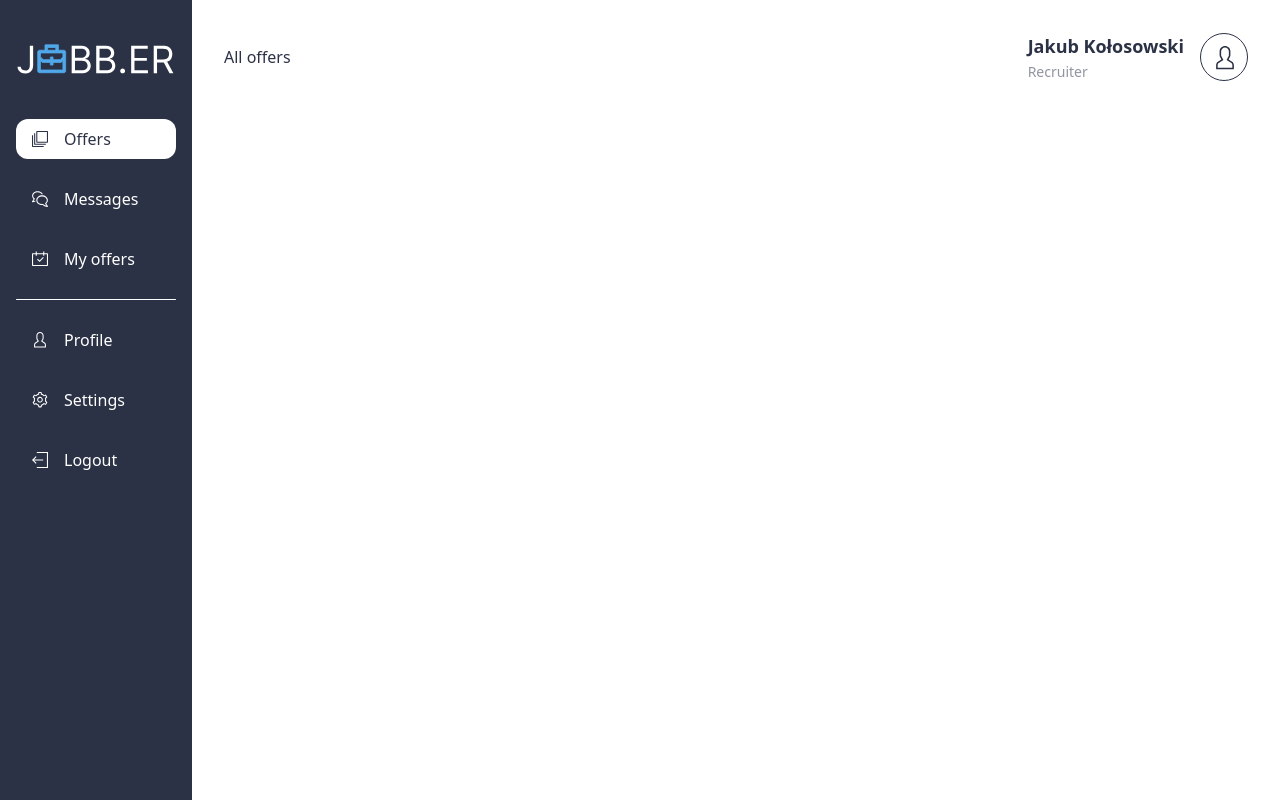
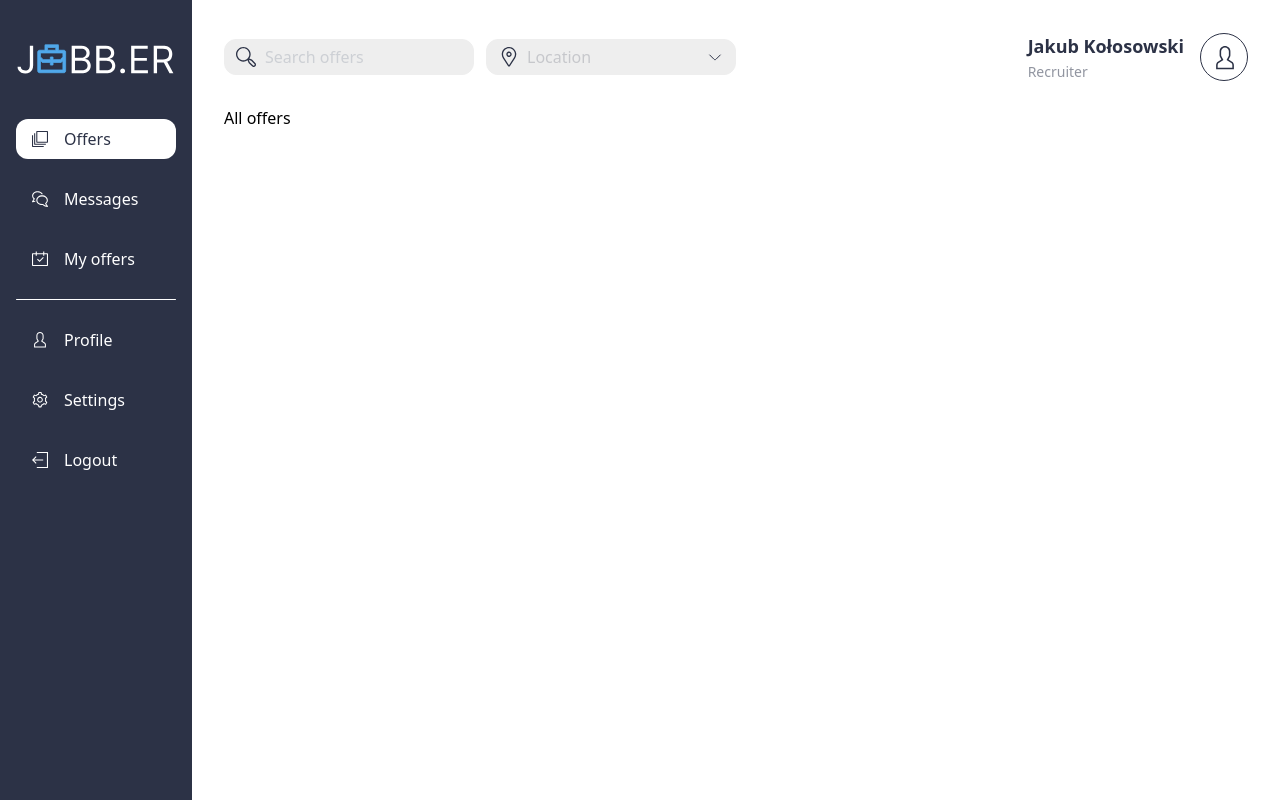
Before and after one commit to jobb-er/jobber-frontend, a React (Create React App) app: page /offers in a window 1280 px wide. Built offline with nearby package versions, Linux system fonts and the light colour scheme.

Commit message:
Added mock components to all offers page

```diff
--- a/src/packages/offers/ui/all-offers/allOffers.tsx
+++ b/src/packages/offers/ui/all-offers/allOffers.tsx
@@ -1,13 +1,35 @@
 import { ReactElement } from "react";
+import { useTranslation } from "react-i18next";
 
-import { TopBar } from "../../../../common/components";
+import { ReactComponent as SearchIcon } from "../../../../common/images/offers/search.svg";
+import { ReactComponent as LocationIcon } from "../../../../common/images/offers/location.svg";
+import { TopBar, Input, Select } from "../../../../common/components";
 
 const AllOffers = (): ReactElement => {
+  const { t } = useTranslation();
+
   return (
-    <section>
+    <section className="flex flex-col gap-6">
       <TopBar role="recruiter" name="Jakub Kołosowski">
-        <span>All offers</span>
+        <div className="flex items-center gap-3 w-1/2">
+          <Input
+            height="h-min"
+            placeholder={t("allOffers.search")}
+            Icon={SearchIcon}
+          />
+          <Select
+            options={[]}
+            value=""
+            onChange={() => {
+              // do nth
+            }}
+            Icon={LocationIcon}
+            placeholder={t("allOffers.location")}
+            height="h-min"
+          />
+        </div>
       </TopBar>
+      <span>All offers</span>
     </section>
   );
 };
```
